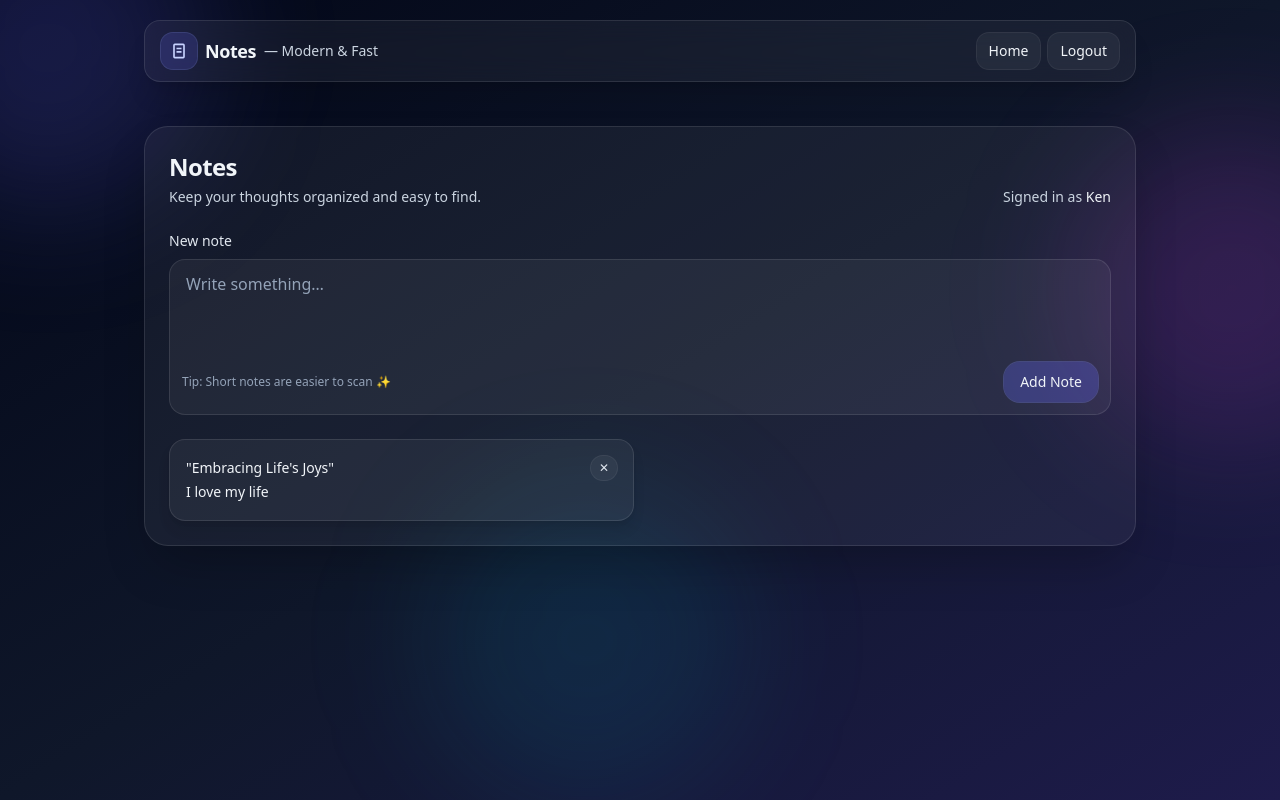
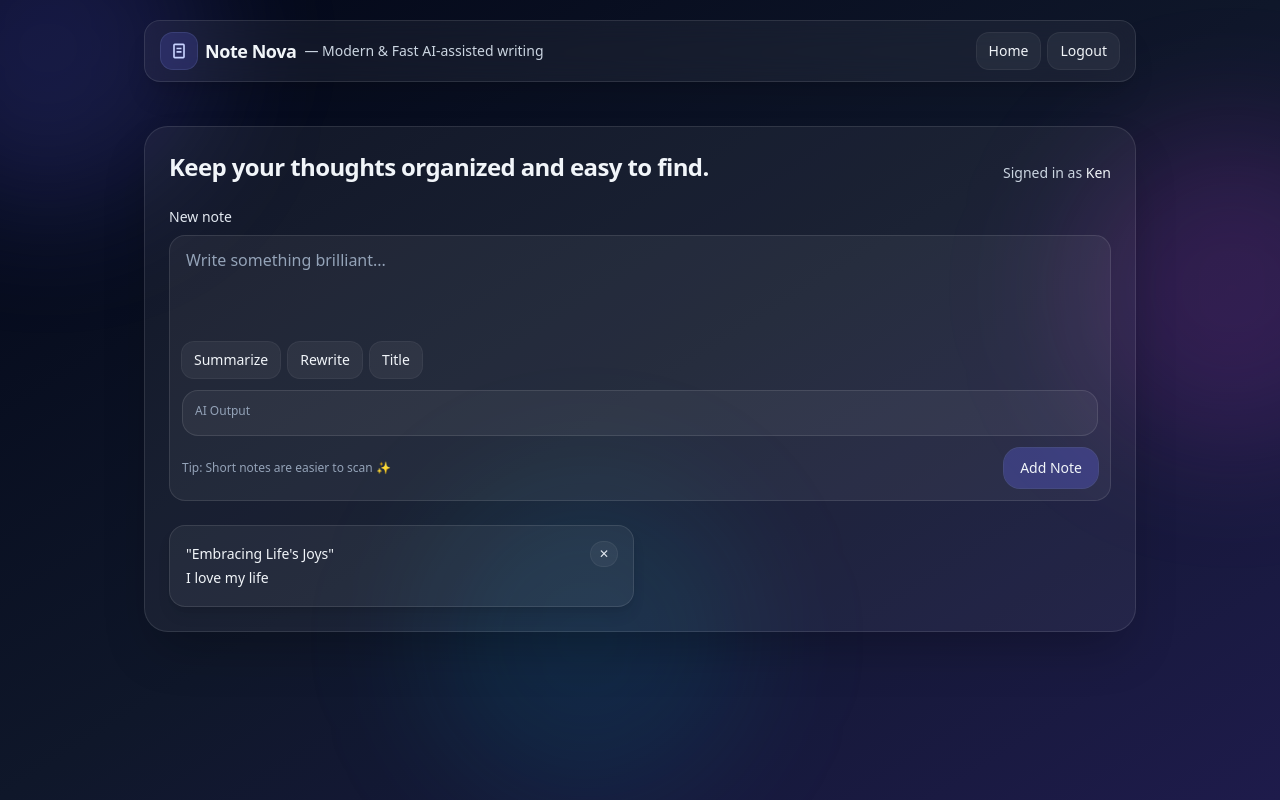
Before and after one commit to Keneth-Ravindu/Note-Nova, a Flask app: page / in a window 1280 px wide. Run offline with Flask 3, Linux system fonts and the light colour scheme; a user stored in the database is signed in; some libraries are stand-ins or nearby versions.

Commit message:
Initial Commit

```diff
--- a/main.py
+++ b/main.py
@@ -1,5 +1,9 @@
 #This is the file which will be used when we want to run, start webserver or start website
+from dotenv import load_dotenv
+load_dotenv()
+
 from website import create_app
+
 
 app = create_app()
 
--- a/website/__init__.py
+++ b/website/__init__.py
@@ -17,6 +17,9 @@
 
     from .views import views
     from .auth import auth
+    from .ai import ai
+    app.register_blueprint(ai, url_prefix='/')
+
 
     app.register_blueprint(views, url_prefix='/')
     app.register_blueprint(auth, url_prefix='/')
--- a/website/static/index.js
+++ b/website/static/index.js
@@ -184,3 +184,42 @@
     }, 4000);
   });
 }
+
+async function runAI(action) {
+  const noteEl = document.getElementById("note");
+  const out = document.getElementById("aiOutput");
+  if (!noteEl || !out) return;
+
+  const text = noteEl.value || "";
+  out.textContent = "Thinking…";
+
+  try {
+    const res = await fetch("/ai", {
+      method: "POST",
+      headers: { "Content-Type": "application/json" },
+      body: JSON.stringify({ action, text }),
+    });
+
+    // Read raw text first (works even if server returns HTML error page)
+    const raw = await res.text();
+
+    // If not OK, show status + body
+    if (!res.ok) {
+      out.textContent = `Request failed (${res.status})\n\n${raw}`;
+      return;
+    }
+
+    // Try to parse JSON
+    let data;
+    try {
+      data = JSON.parse(raw);
+    } catch {
+      out.textContent = `Server returned non-JSON:\n\n${raw}`;
+      return;
+    }
+
+    out.textContent = data.result || "(No result)";
+  } catch (e) {
+    out.textContent = `Network/Fetch error:\n${String(e)}`;
+  }
+}
--- a/website/templates/base.html
+++ b/website/templates/base.html
@@ -41,8 +41,8 @@
                 <path fill="currentColor" d="M7 3h10a2 2 0 0 1 2 2v14a2 2 0 0 1-2 2H7a2 2 0 0 1-2-2V5a2 2 0 0 1 2-2Zm0 2v14h10V5H7Zm2 3h6v2H9V8Zm0 4h6v2H9v-2Z"/>
               </svg>
             </span>
-            <span class="text-lg font-semibold tracking-tight">Notes</span>
-            <span class="hidden sm:inline text-sm text-slate-300">— Modern & Fast</span>
+            <span class="text-lg font-semibold tracking-tight">Note Nova</span>
+            <span class="hidden sm:inline text-sm text-slate-300">— Modern & Fast AI-assisted writing</span>
           </a>
 
           <div class="flex items-center gap-2">
--- a/website/templates/home.html
+++ b/website/templates/home.html
@@ -6,8 +6,8 @@
   <div class="glass rounded-3xl border border-white/10 bg-white/5 p-6 shadow-2xl">
     <div class="flex flex-col gap-3 sm:flex-row sm:items-end sm:justify-between">
       <div>
-        <h1 class="text-2xl font-semibold tracking-tight">Notes</h1>
-        <p class="mt-1 text-sm text-slate-300">Keep your thoughts organized and easy to find.</p>
+        <h1 class="text-2xl font-semibold tracking-tight">Keep your thoughts organized and easy to find.</h1>
+
       </div>
 
       {% if user.is_authenticated %}
@@ -26,9 +26,24 @@
           name="note"
           id="note"
           rows="3"
-          placeholder="Write something…"
+          placeholder="Write something brilliant..."
           class="w-full resize-none bg-transparent px-1 text-slate-100 placeholder:text-slate-400 outline-none"
         ></textarea>
+
+        <div class="mt-4 flex flex-wrap gap-2">
+        <button type="button" class="rounded-xl bg-white/5 px-3 py-2 text-sm ring-1 ring-white/10 hover:bg-white/10"
+                onclick="runAI('summarize')">Summarize</button>
+        <button type="button" class="rounded-xl bg-white/5 px-3 py-2 text-sm ring-1 ring-white/10 hover:bg-white/10"
+                onclick="runAI('rewrite')">Rewrite</button>
+        <button type="button" class="rounded-xl bg-white/5 px-3 py-2 text-sm ring-1 ring-white/10 hover:bg-white/10"
+                onclick="runAI('title')">Title</button>
+        </div>
+
+        <div class="mt-3 rounded-2xl border border-white/10 bg-white/5 p-3">
+        <p class="text-xs text-slate-400">AI Output</p>
+        <pre id="aiOutput" class="mt-1 whitespace-pre-wrap text-sm text-slate-100"></pre>
+        </div>
+
 
         <div class="mt-3 flex items-center justify-between">
           <p class="text-xs text-slate-400">Tip: Short notes are easier to scan ✨</p>
```
Also changed, not shown: website/ai.py (added, +39 -0 lines), website/database.db, 1 other file.
